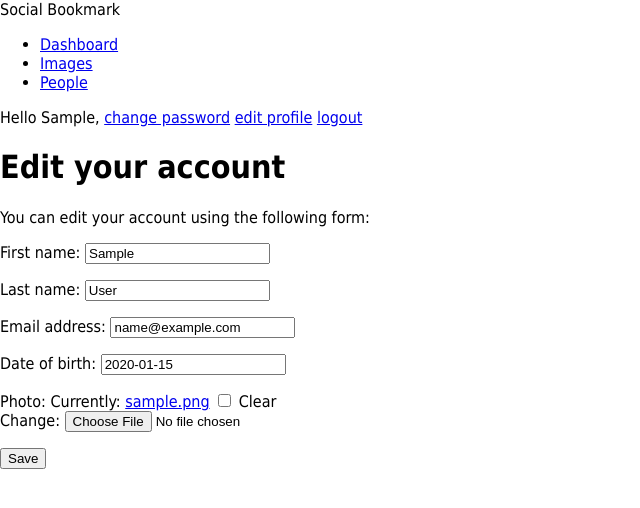
After one commit to viniciusmichelutti/socialbookmark, a Django app: page /account/edit/ in a window 1280 px wide. The commit adds this page. Shown: the top 508 px of the page, without its empty margins (0-640 px from the left). Run offline with Django 3.2, Linux system fonts and the light colour scheme; a user stored in the database is signed in; tables that the repository leaves empty hold one stand-in row (values such as "Sample post").

Commit message:
Edit profile and save photo

```diff
--- /dev/null
+++ b/account/templates/account/edit.html
@@ -0,0 +1,15 @@
+{% extends "base.html" %}
+
+{% block title %}Edit your account{% endblock %}
+
+{% block content %}
+    <h1>Edit your account</h1>
+    <p>You can edit your account using the following form:</p>
+
+    <form action="." method="post" enctype="multipart/form-data">
+        {{ user_form.as_p }}
+        {{ profile_form.as_p }}
+        {% csrf_token %}
+        <input type="submit" value="Save">
+    </form>
+{% endblock %}
--- a/account/templates/account/register_done.html
+++ b/account/templates/account/register_done.html
@@ -4,5 +4,5 @@
 
 {% block content %}
     <h1>Welcome {{ new_user.first_name }}!</h1>
-    <p>You can now <a href="{% url "login" %}">login</a>.</p>
+    <p>You can now <a href="{% url "dashboard" %}">go to dashboard</a>.</p>
 {% endblock %}
--- a/account/templates/base.html
+++ b/account/templates/base.html
@@ -27,6 +27,7 @@
                 {% if request.user.is_authenticated %}
                     Hello {{ request.user.first_name }},
                     <a href="{% url "change_password" %}">change password</a>
+                    <a href="{% url "edit" %}">edit profile</a>
                     <a href="{% url "logout" %}">logout</a>
                 {% else %}
                      <a href="{% url "login" %}">Login</a>
--- a/account/urls.py
+++ b/account/urls.py
@@ -1,4 +1,6 @@
+from django.conf import settings
 from django.conf.urls import url
+from django.conf.urls.static import static
 from django.contrib.auth.views import logout_then_login, LoginView, PasswordChangeView, PasswordChangeDoneView, \
     PasswordResetView, PasswordResetDoneView, PasswordResetConfirmView, PasswordResetCompleteView
 
@@ -15,4 +17,8 @@ urlpatterns = [
     url(r'^password-reset/done$', PasswordResetDoneView.as_view(), name='password_reset_done'),
     url(r'^password-reset/confirm/(?P<uidb64>[-\w]+)/(?P<token>[-\w]+)$', PasswordResetConfirmView.as_view(), name='password_reset_confirm'),
     url(r'^password-reset/complete$', PasswordResetCompleteView.as_view(), name='password_reset_complete'),
+    url(r'^edit/$', views.edit, name='edit'),
 ]
+
+if settings.DEBUG:
+    urlpatterns += static(settings.MEDIA_URL, document_root=settings.MEDIA_ROOT)
--- a/account/views.py
+++ b/account/views.py
@@ -1,7 +1,7 @@
 from django.contrib.auth.decorators import login_required
 from django.shortcuts import render
 
-from account.forms import UserRegistrationForm
+from account.forms import UserRegistrationForm, UserEditForm, ProfileEditForm
 from account.models import Profile
 
 
@@ -20,6 +20,21 @@ def register(request):
 
     return render(request, 'account/register.html', {'form': form})
 
+@login_required()
+def edit(request):
+    if request.method == 'POST':
+        user_form = UserEditForm(instance=request.user, data=request.POST)
+        profile_form = ProfileEditForm(instance=request.user.profile, data=request.POST, files=request.FILES)
+
+        if user_form.is_valid() and profile_form.is_valid():
+            user_form.save()
+            profile_form.save()
+    else:
+        user_form = UserEditForm(instance=request.user)
+        profile_form = ProfileEditForm(instance=request.user.profile)
+
+    return render(request, 'account/edit.html', {'user_form': user_form, 'profile_form': profile_form})
+
 @login_required
 def dashboard(request):
     return render(request, 'account/dashboard.html', {'section': 'dashboard'})
```
Also changed, not shown: 1 other file.
